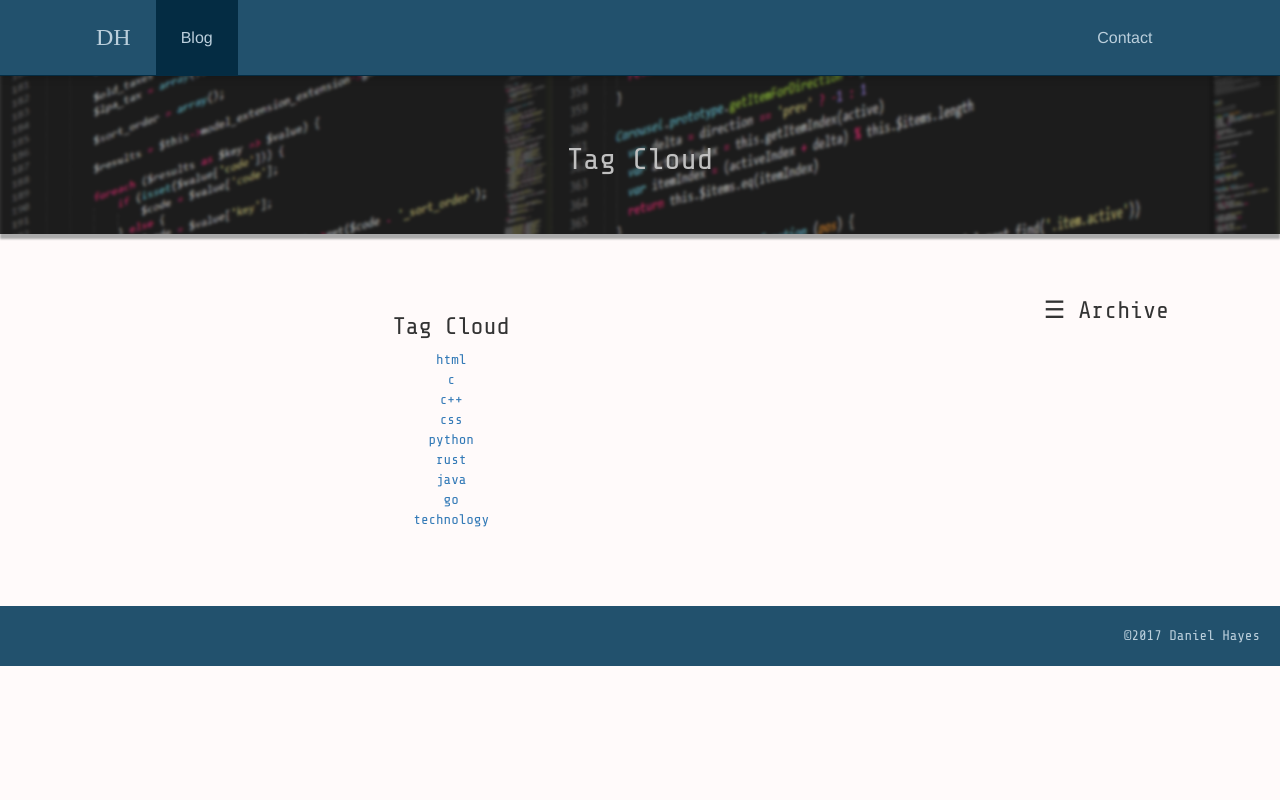
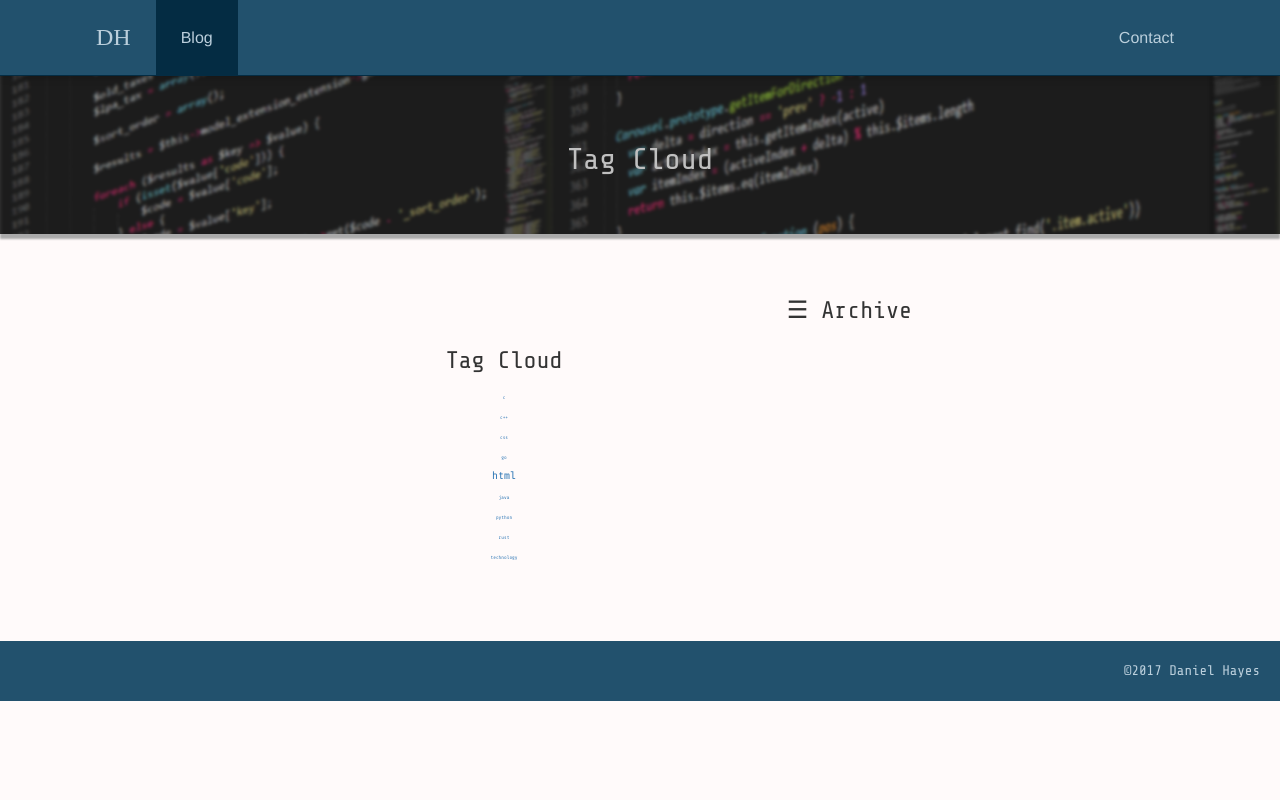
Before and after one commit to imasnyper/danielhayes, a Django app: page /blog/tags/ in a window 1280 px wide. Run offline with Django 3.2, Linux system fonts and the light colour scheme; data comes from the database, SQL or seed files in the repository; parts of the project's set-up code (start-up, migrations or seed data) failed here and were passed over; some libraries are stand-ins or nearby versions; some web fonts are replaced.

Commit message:
Getting real close to calling this version 1.0 and going live. Finished styling the blog_tag view, complete with rudimentary tag-cloud. added links to tags in blog_detail template. created a custom template tag(multiply) to help calculate the font-size property for the tag cloud.

```diff
--- a/blog/models.py
+++ b/blog/models.py
@@ -14,8 +14,16 @@ class Tag(models.Model):
         r'[0-9a-zA-Z]*$', 'Only alphanumeric characters will be allowed')
     tag = models.CharField(max_length=25, validators=[alphanumeric])
 
-    def related_post_count(self):
+    def tag_post_count(self):
         return len(self.post_set.filter(pub_date__lte=timezone.now()))
+
+    def total_post_count(self):
+        return len(Post.objects.filter(pub_date__lte=timezone.now()))
+
+    def frequency(self):
+        tag_post_num = self.tag_post_count()
+        all_posts_num = self.total_post_count()
+        return tag_post_num / all_posts_num
 
     def save(self, *args, **kwargs):
         Tag.full_clean(self)
--- a/blog/static/blog/blog_style.css
+++ b/blog/static/blog/blog_style.css
@@ -35,6 +35,7 @@ ul.no-style {
 
 .post-container {
     padding-left: 0;
+    padding-right: 25%;
 }
 
 .post-title {
@@ -78,7 +79,7 @@ ul.no-style {
 
 .jumbotron-archive-text {
     display: inline-block !important;
-    color silver;
+    color: silver;
 }
 
 .jumbotron-archive-links {
@@ -103,6 +104,31 @@ a:active.jumbotron-archive-links {
     text-decoration: none;
 }
 
+a.jumbotron-archive-links {
+    color: silver;
+}
+
+a.tag-links {
+    color: silver;
+}
+
+.tag-links {
+    border-bottom: 1px dashed silver;
+}
+
+a:link.tag-links a:visited.tag-links {
+    text-decoration: none;
+}
+
+a:hover.tag-links {
+    text-decoration: none;
+    border-bottom: 2px dashed silver;
+}
+
+a:active.tag-links {
+    text-decoration: none;
+}
+
 .archive-count{
   float: right;
 }
@@ -120,8 +146,13 @@ a:active.jumbotron-archive-links {
 }
 
 /*Side Nav Styling*/
+.archive-container {
+    padding-right: 25%;
+}
+
 .archive-button {
     font-size: 24px;
+    float: right;
 }
 
 .archive-button:hover {
@@ -175,7 +206,7 @@ a:active.jumbotron-archive-links {
 
 /* On smaller screens, where height is less than 450px, change the style of the side-nav (less padding and a smaller font size) */
 @media screen and (max-height: 450px) {
-    .side-nav {padding-top: 15px;}
+    .side-nav {padding-top: 75px;}
     .side-nav a {font-size: 18px;}
 }
 
--- a/blog/templates/blog/base_blog.html
+++ b/blog/templates/blog/base_blog.html
@@ -16,8 +16,12 @@ active
 {% block page_header %}
 {% endblock page_header %}
 <div class="row">
-    <div class="col-sm-8 text-center post-container">
-
+    <div class="col-sm-12 archive-container">
+        <div class="archive-button" onclick="openNav()">&#9776; Archive</div>
+    </div>
+</div>
+<div class="row">
+    <div class="col-sm-12 text-center post-container">
         {% block post_detail %}
         {% endblock post_detail %}
         {% block post_list %}
@@ -81,9 +85,6 @@ active
             {% endif %}
         </div>
     </div>
-    <div class="col-sm-4 text-right">
-        <span class="archive-button" onclick="openNav()">&#9776; Archive</span>
-    </div>
     {% comment %}
 <!--    <div class="col-sm-4 text-right post-archive">
         {% block archive %}
--- a/blog/templates/blog/blog_tags.html
+++ b/blog/templates/blog/blog_tags.html
@@ -1,4 +1,5 @@
 {% extends 'blog/base_blog.html' %}
+{% load blog_extras %}
 
 {% block title %}Blog | Tags{% endblock title %}
 
@@ -13,24 +14,11 @@
 {% block post_detail %}
 
 <div class="tag-cloud">
-    {% if tag %}
-        <h3>Posts tagged {{ tag }}</h3>
-        {% for p in related %}
-            Here
-            {{ p.title }}{{ p.slug }}
-            {% comment %}
-            <div>
-                <a href="{% url 'blog:detail' p.slug %}">
-                    {{ p.title }}</a>
-            </div>
-            {% endcomment %}
-        {% endfor %}
-    {% endif %}
     {% if tags %}
         <h3>Tag Cloud</h3>
         {% for t in tags %}
-            <div class="tag">
-                <a href="{% url 'blog:tags' t.tag %}">{{ t.tag }}</a>
+            <div class="tag" >
+                <a style="font-size:{{ t.frequency|multiply:100}}px !important;" href="{% url 'blog:tags' t.tag %}">{{ t.tag }}</a>
             </div>
         {% endfor %}
     {% else %}
--- a/blog/templates/blog/post_detail.html
+++ b/blog/templates/blog/post_detail.html
@@ -9,10 +9,11 @@
     {% if post.tags %}
         <h4>Tags:
             {% for tag in post.tags.all %}
+                {% url 'blog:tags' tag as tag_url %}
                 {% if forloop.last %}
-                    <span>{{ tag|title }}</span>
+                    <span><a class="tag-links" href="{{ tag_url }}">{{ tag|title }}</a></span>
                 {% else %}
-                    <span>{{ tag|title }}, </span>
+                    <span><a class="tag-links" href="{{ tag_url }}">{{ tag|title }},</a> </span>
                 {% endif %}
             {% endfor %}
         </h4>
--- a/blog/templatetags/blog_extras.py
+++ b/blog/templatetags/blog_extras.py
@@ -1,3 +1,13 @@
 from django import template
+import math
 
 register = template.Library()
+
+@register.filter(name='multiply')
+def multiply(value, arg):
+    min_value = 5
+    multiplied = math.floor(value * arg)
+    if min_value > multiplied:
+        return min_value
+    else:
+        return multiplied
--- a/blog/views.py
+++ b/blog/views.py
@@ -166,14 +166,13 @@ class PostDetailView(DetailView):
 class BlogTagView(ListView):
     template_name = "blog/blog_tags.html"
     context_object_name = 'tags'
-    starting_font_size = 82
 
     def get_published_tags(self):
         published_tags = []
         published_posts = Post.objects.filter(pub_date__lte=timezone.now())
         for post in published_posts:
             for tag in post.tags.all():
-                published_tags.append((tag, tag.related_post_count()))
+                published_tags.append((tag, tag.frequency()))
 
         # remove duplicate tags from list
         published_tags = list(set(published_tags))
@@ -189,10 +188,10 @@ class BlogTagView(ListView):
 
     def get_context_data(self, **kwargs):
         context = super(BlogTagView, self).get_context_data(**kwargs)
-
         context['archive'] = archive()
 
         return context
 
     def get_queryset(self, **kwargs):
-        return [x[0] for x in self.get_published_tags()]
+        return sorted([x[0] for x in self.get_published_tags()],
+            key=lambda x: x.tag)
--- a/home/static/home/style.css
+++ b/home/static/home/style.css
@@ -59,6 +59,7 @@ form {
   padding: 75px 0px 0px;
   background-color: snow;
   min-height: 100vh;
+  min-width: 450px;
   font-family: 'Share Tech Mono', monospace;
 }
 
@@ -107,7 +108,6 @@ label {
   line-height: 75px;
   height: 30px;
   margin: 23px 0;
-  margin-right: 7.5%;
 }
 
 .navbar-brand,
@@ -119,12 +119,9 @@ label {
     padding-right: 25px;
 }
 
-.navbar-right {
-  margin-right: 7.5%;
-}
-
 .nav-container {
   padding-left: 7.5%;
+  padding-right: 7.5%;
 }
 
 .navbar-brand {
```
